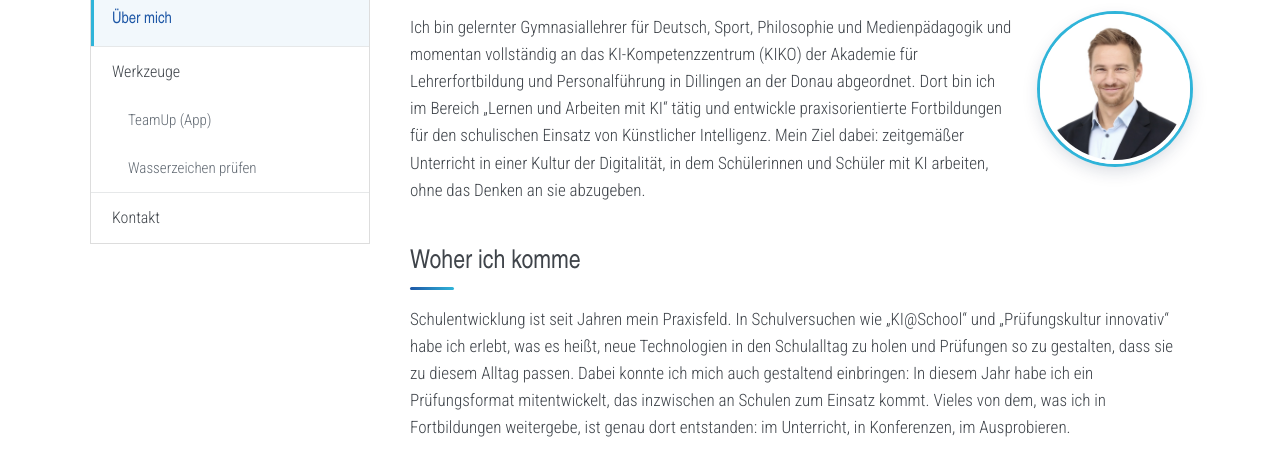
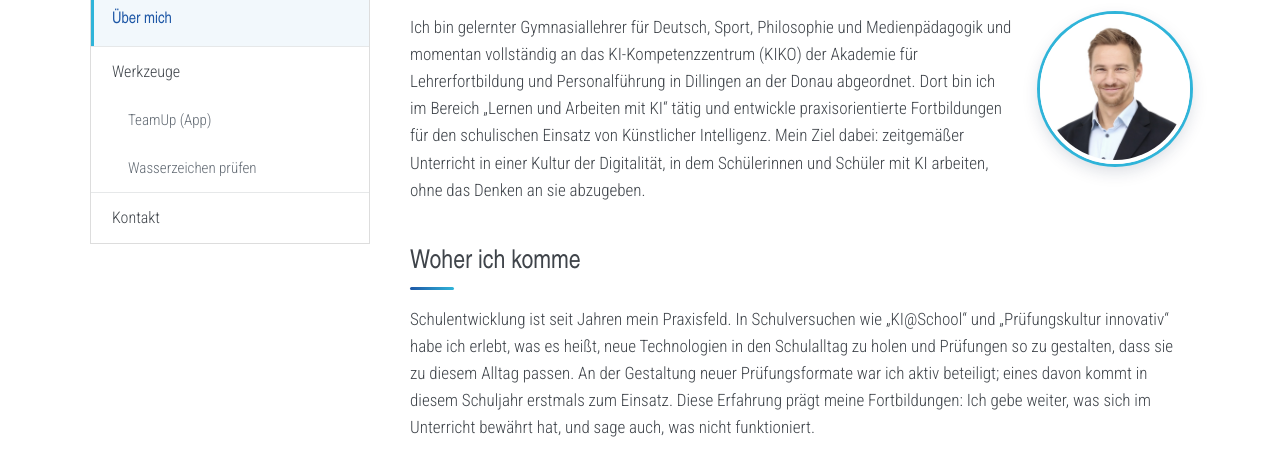
Before and after one commit to SebOlic-Vader/website, an Eleventy site: page src/ueber-mich.md in a window 1280 px wide. Shown: the part 498-952 px from the top of the page. Built offline with nearby package versions, Linux system fonts and the light colour scheme; Eleventy itself is replaced by a stand-in of ours; files that its build step writes are made by us from their sources; a web font is replaced by a local one.

Commit message:
Absatz zur Schulentwicklung gestrafft

```diff
--- a/src/ueber-mich.md
+++ b/src/ueber-mich.md
@@ -10,7 +10,7 @@ Ich bin gelernter Gymnasiallehrer für Deutsch, Sport, Philosophie und Medienpä
 
 ## Woher ich komme
 
-Schulentwicklung ist seit Jahren mein Praxisfeld. In Schulversuchen wie „KI@School“ und „Prüfungskultur innovativ“ habe ich erlebt, was es heißt, neue Technologien in den Schulalltag zu holen und Prüfungen so zu gestalten, dass sie zu diesem Alltag passen. Dabei konnte ich mich auch gestaltend einbringen: In diesem Jahr habe ich ein Prüfungsformat mitentwickelt, das inzwischen an Schulen zum Einsatz kommt. Vieles von dem, was ich in Fortbildungen weitergebe, ist genau dort entstanden: im Unterricht, in Konferenzen, im Ausprobieren.
+Schulentwicklung ist seit Jahren mein Praxisfeld. In Schulversuchen wie „KI@School“ und „Prüfungskultur innovativ“ habe ich erlebt, was es heißt, neue Technologien in den Schulalltag zu holen und Prüfungen so zu gestalten, dass sie zu diesem Alltag passen. An der Gestaltung neuer Prüfungsformate war ich aktiv beteiligt; eines davon kommt in diesem Schuljahr erstmals zum Einsatz. Diese Erfahrung prägt meine Fortbildungen: Ich gebe weiter, was sich im Unterricht bewährt hat, und sage auch, was nicht funktioniert.
 
 ## Meine Schwerpunkte
 
```
